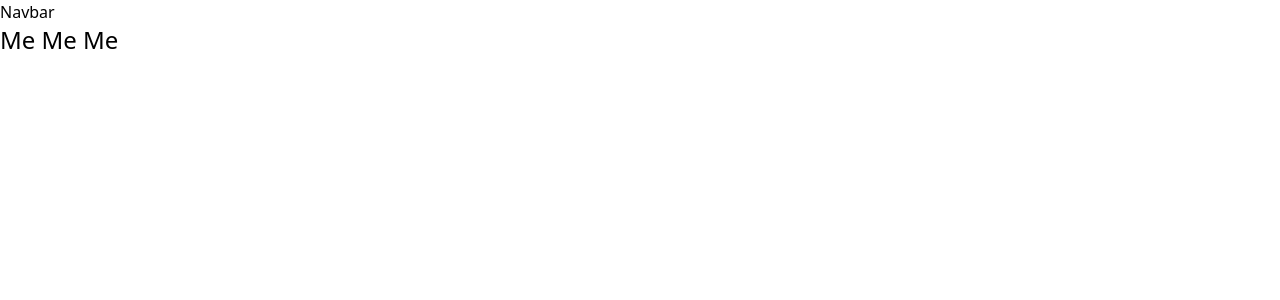
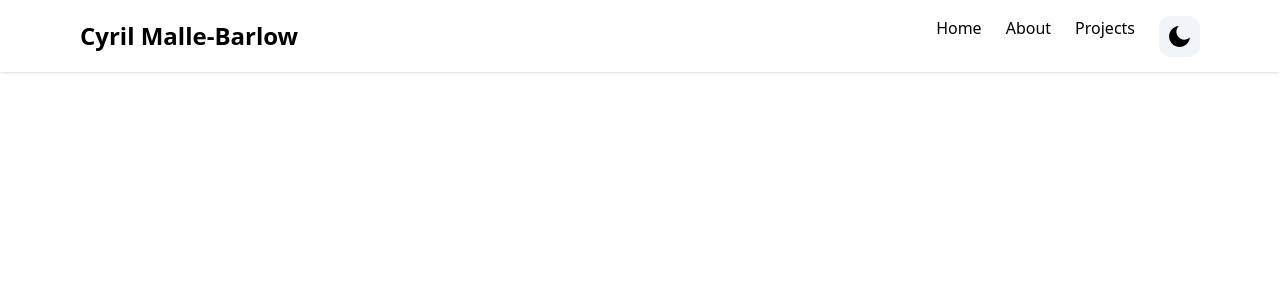
Before and after one commit to cyrilmb/Portfolio, a Next.js app in the folder my-portfolio/: page / in a window 1280 px wide. Shown: the top 300 px of the page. Built offline with nearby package versions, Linux system fonts and the light colour scheme.

Commit message:
dark mode working on page and header. header has name and nav bar.

```diff
--- a/my-portfolio/src/app/layout.tsx
+++ b/my-portfolio/src/app/layout.tsx
@@ -1,5 +1,7 @@
+"use client"
 import "./globals.css";
 import Navbar from "@/components/Navbar";
+import { ThemeProvider } from "next-themes";
 
 export default function RootLayout({
   children,
@@ -9,8 +11,10 @@ export default function RootLayout({
   return (
     <html lang="en">
       <body>
-        <Navbar/>
-        {children}
+        <ThemeProvider enableSystem={true} attribute="class">
+          <Navbar/>
+          {children}
+        </ThemeProvider>
         </body>
     </html>
   );
--- a/my-portfolio/src/components/Navbar.tsx
+++ b/my-portfolio/src/components/Navbar.tsx
@@ -7,11 +7,61 @@ import { useTheme } from "next-themes"
 import { RiMoonFill, RiSunLine } from "react-icons/ri"
 import { IoMdMenu, IoMdClose } from "react-icons/io"
 
+interface NavItem {
+    label: string
+    page: string
+}
+
+const NAV_ITEMS: Array<NavItem> = [
+    {
+        label: "Home",
+        page: "home"
+    },
+    {
+        label: "About",
+        page: "about"
+    },
+    {
+        label: "Projects",
+        page: "projects"
+    }
+]
+
 const Navbar = () => {
+    const {systemTheme, theme, setTheme} = useTheme()
+    const currentTheme = theme === "system" ? systemTheme : theme
+    const [navbar, setNavbar] = useState(false)
+
   return (
-    <div>
-      Navbar
-    </div>
+    <header className="w-full mx-auto px-4 sm:px-20 fixed top-0 z-50 shadow bg-white dark:bg-stone-900 dark:border-b dark:border-stone-600">
+      <div className="justify-between md:items-center md:flex">
+        <div>
+            <div className="md:py-5 md:black">
+                <h2 className="text-2xl font-bold">Cyril Malle-Barlow</h2>
+            </div>
+        </div>
+        <div className="md:flex md:space-x-6">
+            {NAV_ITEMS.map((item, i) => {
+                return <a key={i}>{item.label}</a>
+            })}
+            {currentTheme === "dark" ? (
+                <button
+                    onClick={() => setTheme("light")}
+                    className="bg-slate-100 p-2 rounded-xl"
+                    >
+                        <RiSunLine size={25} color="black"/>
+                </button>
+            ) : (
+                <button
+                onClick={() => setTheme("dark")}
+                className="bg-slate-100 p-2 rounded-xl"
+                >
+                    <RiMoonFill size={25}/>
+                </button>
+            )}
+        </div>
+      </div>
+    </header>
   )
 }
 
--- a/my-portfolio/tailwind.config.ts
+++ b/my-portfolio/tailwind.config.ts
@@ -1,6 +1,7 @@
 import type { Config } from "tailwindcss";
 
 const config: Config = {
+  darkMode: "class",
   content: [
     "./src/pages/**/*.{js,ts,jsx,tsx,mdx}",
     "./src/components/**/*.{js,ts,jsx,tsx,mdx}",
```
Also changed, not shown: 1 other file (tests, documents, lock files or other folders).
